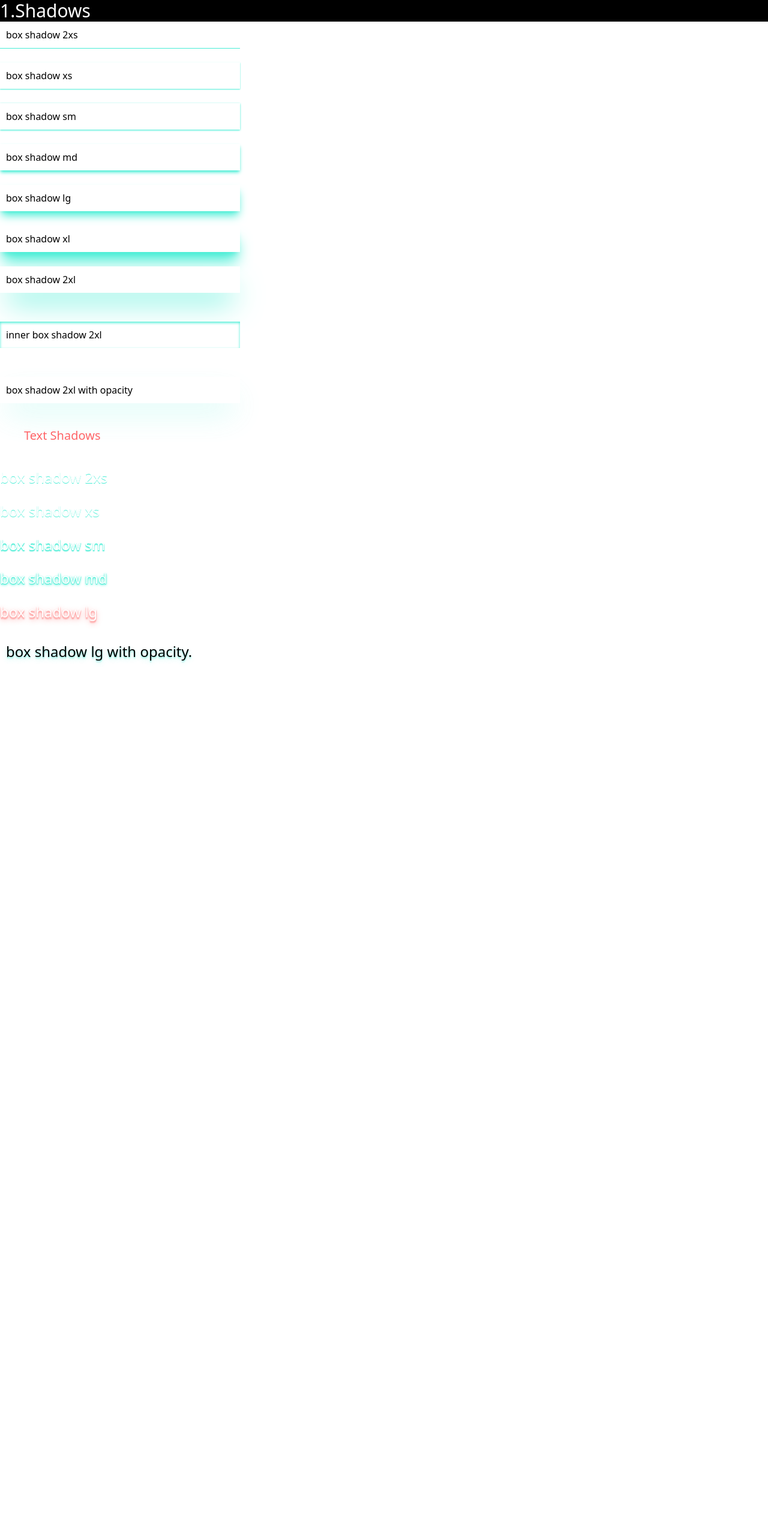
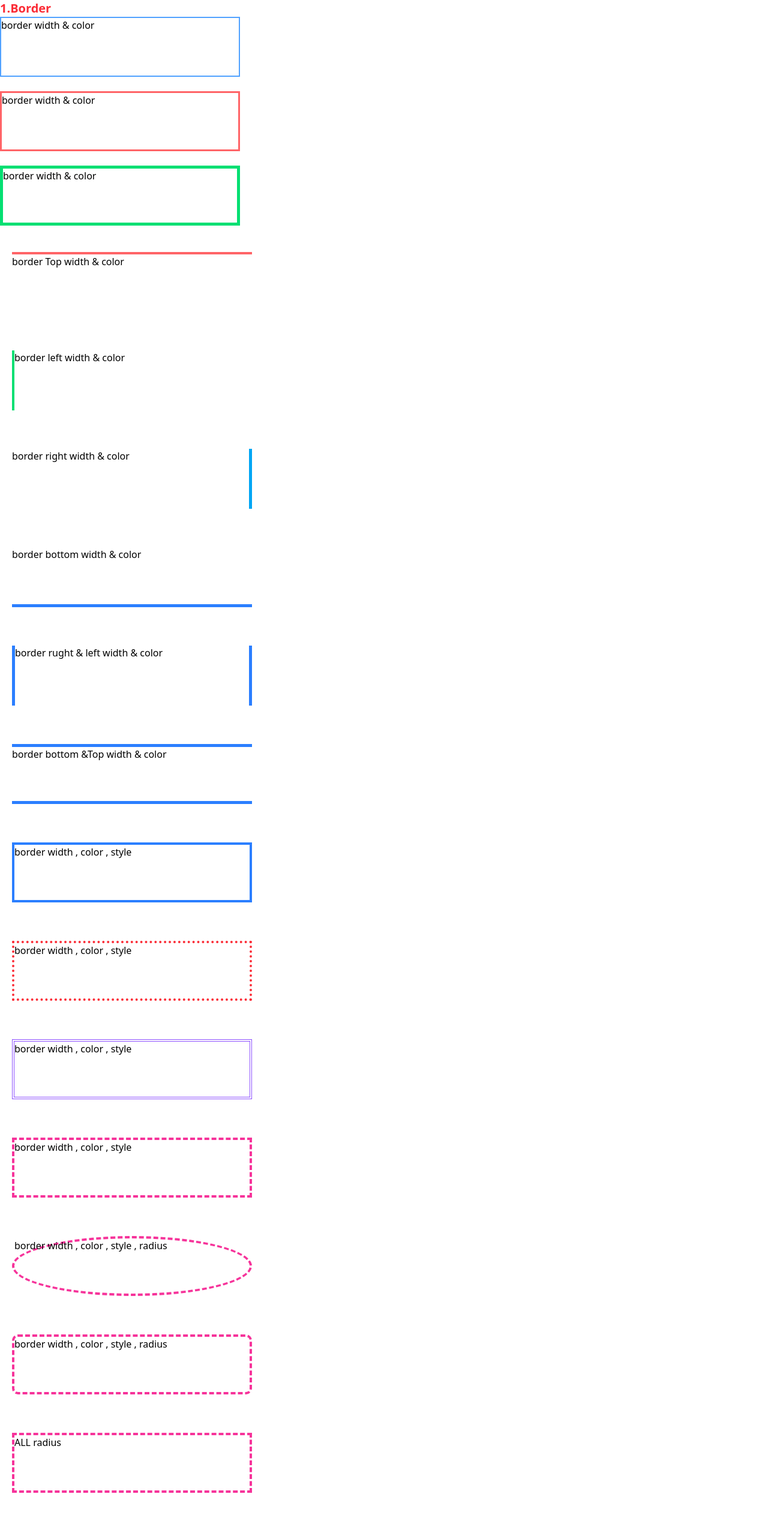
Before and after one commit to GULLAPALLIJYOTHIPRAKASH/Learn-Tailwind, a React (Vite) app: page / in a window 1280 px wide. Shown: the top 2550 px of the page at 60% size. Before the commit the page ends 1112 px from the top, so only its background shows below. Built offline with nearby package versions, Linux system fonts and the light colour scheme; a web font is replaced by a local one.

Commit message:
border width , color , style , raduis , outline , outline-offset

```diff
--- a/src/App.jsx
+++ b/src/App.jsx
@@ -1,5 +1,6 @@
 import "./App.css";
 import Background from "./Background/Background";
+import Border from "./Border/Border";
 import Color from "./Colors/Color";
 import Container_Spacing from "./Container Spacing/Container-Spacing";
 import Display from "./Display/Display";
@@ -26,7 +27,9 @@ function App(){
 
   {/* <Display/> */}
 
-  <Background/>
+  {/* <Background/> */}
+
+  <Border/>
 
 
   </>)
--- /dev/null
+++ b/src/Border/Border.jsx
@@ -0,0 +1,47 @@
+function Border(){
+
+    return(<>
+
+    {/* border */}
+    <h1 className="text-xl font-extrabold text-red-500">1.Border</h1>
+
+    <div className="border-2 border-blue-400 w-[400px] h-[100px]">border width & color</div> <br />
+    <div className="border-3 border-red-400 w-[400px] h-[100px]">border width & color</div>
+     <br />
+    <div className="border-5 border-green-400 w-[400px] h-[100px]">border width & color</div>
+    <br />
+    <div className="m-5 w-[400px] h-[100px] border-t-4 border-red-400 ">border Top width & color</div> <br />
+    <div className="m-5 w-[400px] h-[100px] border-l-4 border-green-400 ">border left width & color</div> <br />
+    <div className="m-5 w-[400px] h-[100px] border-r-5 border-sky-500 ">border right width & color</div> <br />
+    <div className="m-5 w-[400px] h-[100px] border-b-5 border-blue-500 ">border bottom width & color</div> <br />
+    <div className="m-5 w-[400px] h-[100px] border-x-5 border-blue-500 ">border rught & left width & color</div> <br />
+    <div className="m-5 w-[400px] h-[100px] border-y-5 border-blue-500 ">border bottom  &Top width & color</div> <br />
+
+    <div className="m-5 w-[400px] h-[100px] border-solid  border-4 border-blue-500 ">border width , color , style</div> <br />
+    <div className="m-5 w-[400px] h-[100px] border-dotted border-4  border-red-500 ">border width , color , style</div> <br />
+    <div className="m-5 w-[400px] h-[100px] border-double  border-4 border-violet-500 ">border width , color , style</div> <br />
+    <div className="m-5 w-[400px] h-[100px] border-dashed  border-4 border-pink-500 ">border width , color , style</div> <br />
+    <div className="m-5 w-[400px] h-[100px] border-dashed  border-4 border-pink-500 rounded-[50%] ">border width , color , style , radius</div> <br />
+    <div className="m-5 w-[400px] h-[100px] border-dashed  border-4 border-pink-500 rounded-[10px] ">border width , color , style , radius</div> <br />
+    <div className="m-5 w-[400px] h-[100px] border-dashed  border-4 border-pink-500 rounded-5 ">ALL radius</div> <br />
+    <div className="m-5 w-[400px] h-[100px] border-dashed  border-4 border-pink-500 rounded-tl-[40px] ">top left</div> <br />
+    <div className="m-5 w-[400px] h-[100px] border-dashed  border-4 border-pink-500 rounded-tr-[40px] ">top right</div> <br />
+    <div className="m-5 w-[400px] h-[100px] border-dashed  border-4 border-pink-500 rounded-bl-[40px] ">bottom left</div> <br />
+    <div className="m-5 w-[400px] h-[100px] border-dashed  border-4 border-pink-500 rounded-br-[40px] ">bottom right</div> <br />
+
+        {/* Outlet */}
+            <div className="m-5 w-[400px] h-[100px] border-dashed  border-2 border-pink-500 outline-10 outline-red-200 outline-dotted outline-offset-4">ALL outline </div> <br />
+            <div className="m-5 w-[400px] h-[100px] border-dashed  border-2 border-pink-500 outline-10 outline-red-200 outline-dashed outline-offset-4">outline </div> <br />
+            <div className="m-5 w-[400px] h-[100px] border-dashed  border-2 border-pink-500 outline-10 outline-red-200 outline-double outline-offset-4">outline </div> <br />
+            <div className="m-5 w-[400px] h-[100px] border-dashed  border-2 border-pink-500 outline-10 outline-red-200 outline-solid outline-offset-4">outline </div> <br />
+
+
+
+
+
+
+
+    </>)
+}
+
+export default Border;
```
